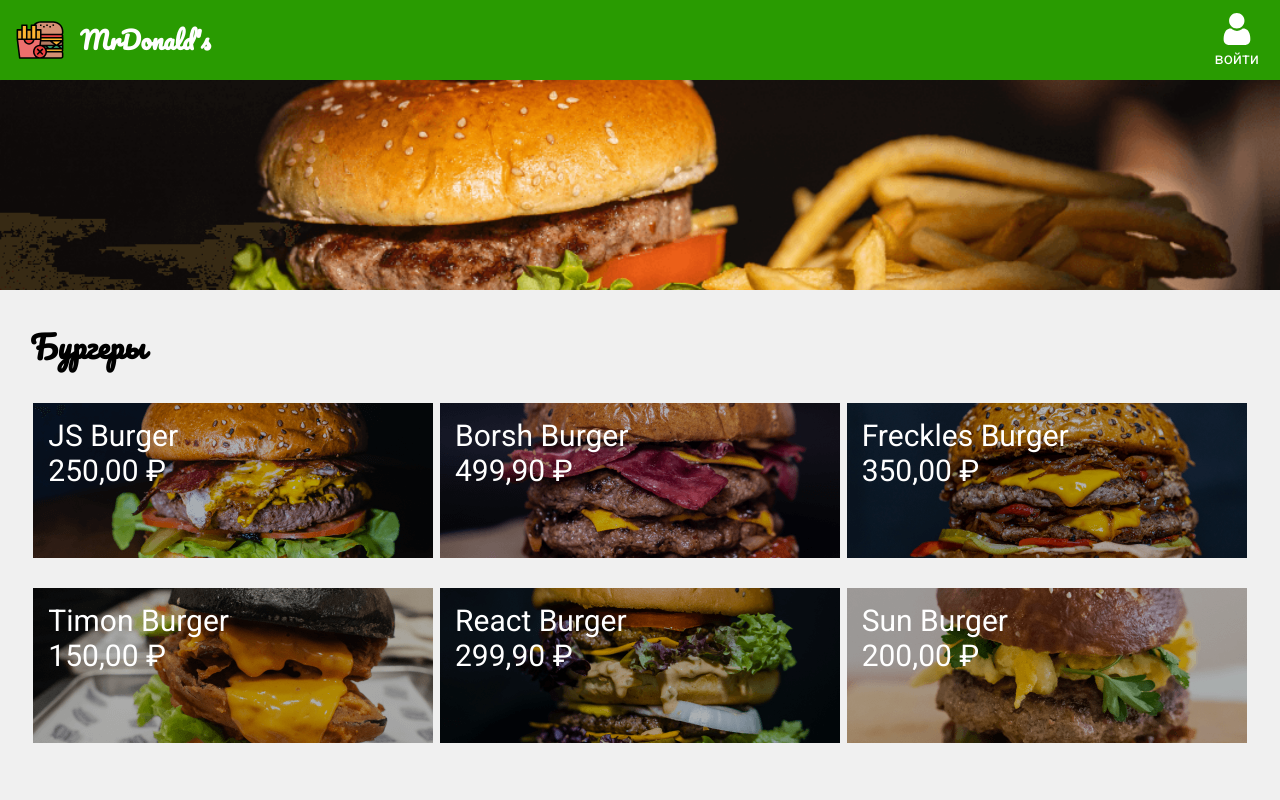
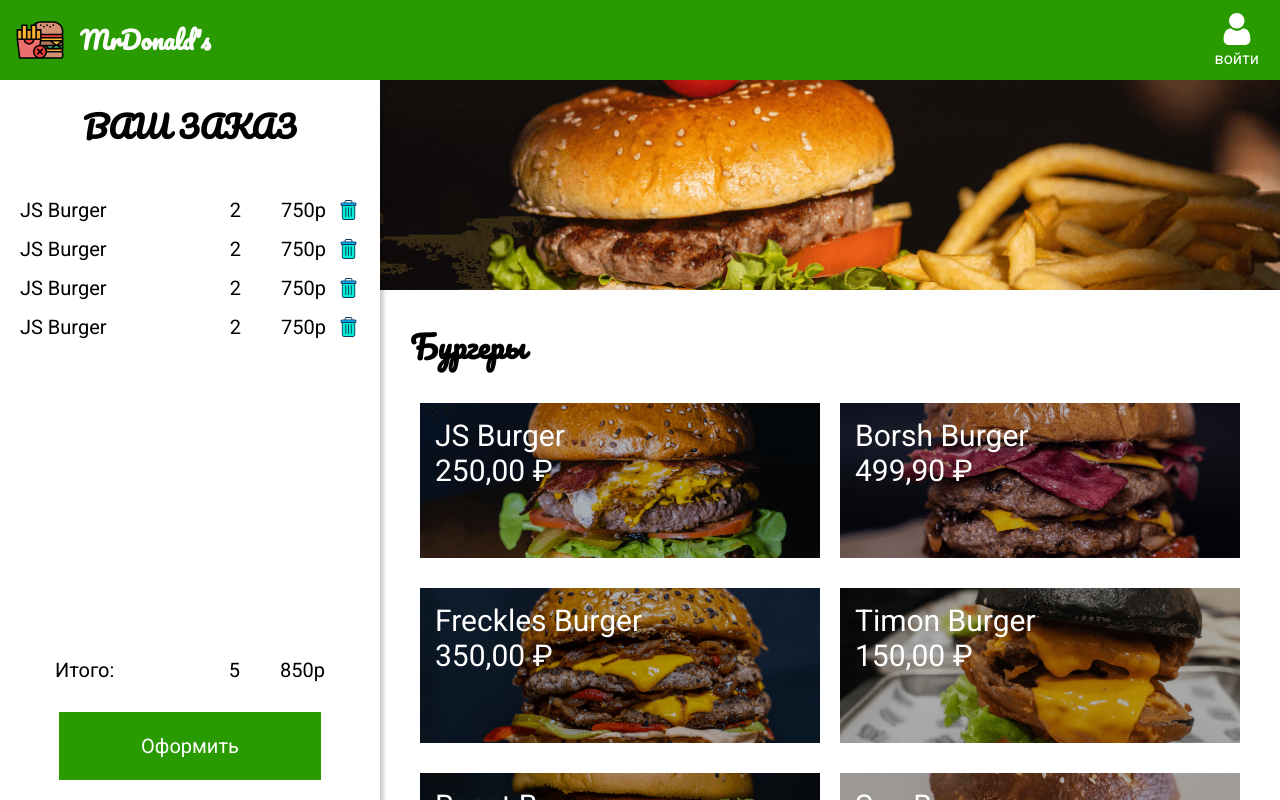
Before and after one commit to Darya1501/react-mrdonalds, a React (Create React App) app: page / in a window 1280 px wide. Shown: the top 800 px of the page. Built offline with nearby package versions, Linux system fonts and the light colour scheme.

Commit message:
features(Components) add order menu

```diff
--- a/src/App.js
+++ b/src/App.js
@@ -3,6 +3,7 @@ import { GlobalStyle } from './Сomponents/GlobalStyle';
 import { NavBar } from './Сomponents/NavBar';
 import { Menu } from './Сomponents/Menu';
 import { ModalItem } from './Сomponents/ModalItem';
+import { Order } from './Сomponents/Order';
 
 
 function App() {
@@ -11,8 +12,9 @@ function App() {
 
   return (
     <>
-      <GlobalStyle />
-      <NavBar />
+      <GlobalStyle/>
+      <NavBar/>
+      <Order/>
       <Menu setOpenItem={setOpenItem} />
       <ModalItem openItem={openItem} setOpenItem={setOpenItem} />
     </>
--- a/src/Сomponents/GlobalStyle.js
+++ b/src/Сomponents/GlobalStyle.js
@@ -13,7 +13,7 @@ export const GlobalStyle = createGlobalStyle`
 
   body {
     margin: 0;
-    background-color: #f0f0f0;
+    background-color: #fff;
     font-family: Roboto, sans-serif;
     font-size: 20px;
     color: black;
--- a/src/Сomponents/Menu.js
+++ b/src/Сomponents/Menu.js
@@ -7,6 +7,7 @@ import bannerImg from '../images/banner.png'
 
 const MenuStyled = styled.main`
   margin-top: 80px;
+  margin-left: 380px;
 `;
 
 const MenuBanner = styled.div`
--- /dev/null
+++ b/src/Сomponents/Order.js
@@ -0,0 +1,63 @@
+import React from 'react';
+import styled from 'styled-components';
+import { ButtonCheckout } from './ButtonCheckout';
+import { OrderListItem } from './OrderListItem';
+
+const OrderStyles = styled.section`
+  position: fixed;
+  display: flex;
+  flex-direction: column;
+  top: 80px;
+  left: 0;
+  background: #fff;
+  min-width: 380px;
+  height: calc(100% - 80px);
+  box-shadow: 3px 4px 5px rgba(0, 0, 0, 0.25);
+  padding: 20px;
+`;
+
+const OrderTitle = styled.h2`
+  text-align: center;
+  margin-bottom: 30px;
+  `;
+
+const OrderContent = styled.div`
+  flex-grow: 1;
+`;
+
+const OrderList = styled.ul``;
+
+const Total = styled.div`
+  display: flex;
+  margin: 0 35px 30px;
+  & span:first-child {
+    flex-grow: 1;
+  }
+`;
+
+const TotalPrice = styled.span`
+  text-align: right;
+  min-width: 65px;
+  margin-left: 20px;
+`;
+
+
+export const Order = () => (
+    <OrderStyles>
+      <OrderTitle>ВАШ ЗАКАЗ</OrderTitle>
+      <OrderContent>
+        <OrderList>
+          <OrderListItem/>
+          <OrderListItem/>
+          <OrderListItem/>
+          <OrderListItem/>
+        </OrderList>
+      </OrderContent>
+      <Total>
+        <span>Итого:</span>
+        <span>5</span>
+        <TotalPrice>850р</TotalPrice>
+      </Total>
+      <ButtonCheckout>Оформить</ButtonCheckout>
+    </OrderStyles>
+)
--- /dev/null
+++ b/src/Сomponents/OrderListItem.js
@@ -0,0 +1,40 @@
+import React from 'react';
+import styled from 'styled-components';
+import trashImage from '../images/trash.svg'
+
+const OrderItemStyled = styled.li`
+  display: flex;
+  margin: 15px 0;
+`;
+
+const ItemName = styled.span`
+  flex-grow: 1;
+`;
+
+const ItemPrice = styled.span`
+  margin-left: 20px;
+  margin-right: 10px;
+  min-width: 65px;
+  text-align: right;
+`;
+
+const TrashButton = styled.button`
+  width: 24px;
+  height: 24px;
+  border-color: transparent;
+  background-color: transparent;
+  background-image: url(${trashImage});
+  background-position: center;
+  background-size: cover;
+  background-repeat: no-repeat;
+  cursor: pointer;
+`;
+
+export const OrderListItem = () => (
+  <OrderItemStyled>
+    <ItemName>JS Burger</ItemName>
+    <span>2</span>
+    <ItemPrice>750p</ItemPrice>
+    <TrashButton></TrashButton>
+  </OrderItemStyled>
+);
```
Also changed, not shown: src/images/trash.svg (added).
